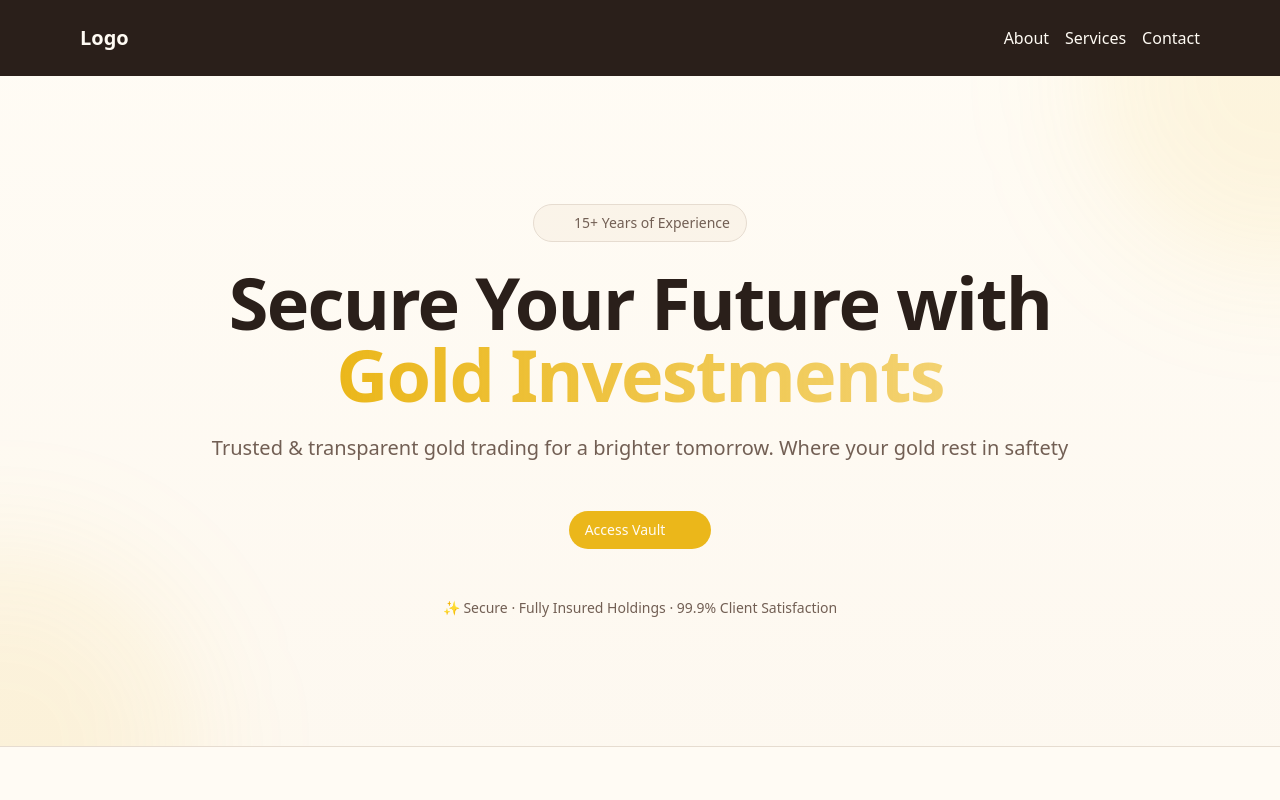
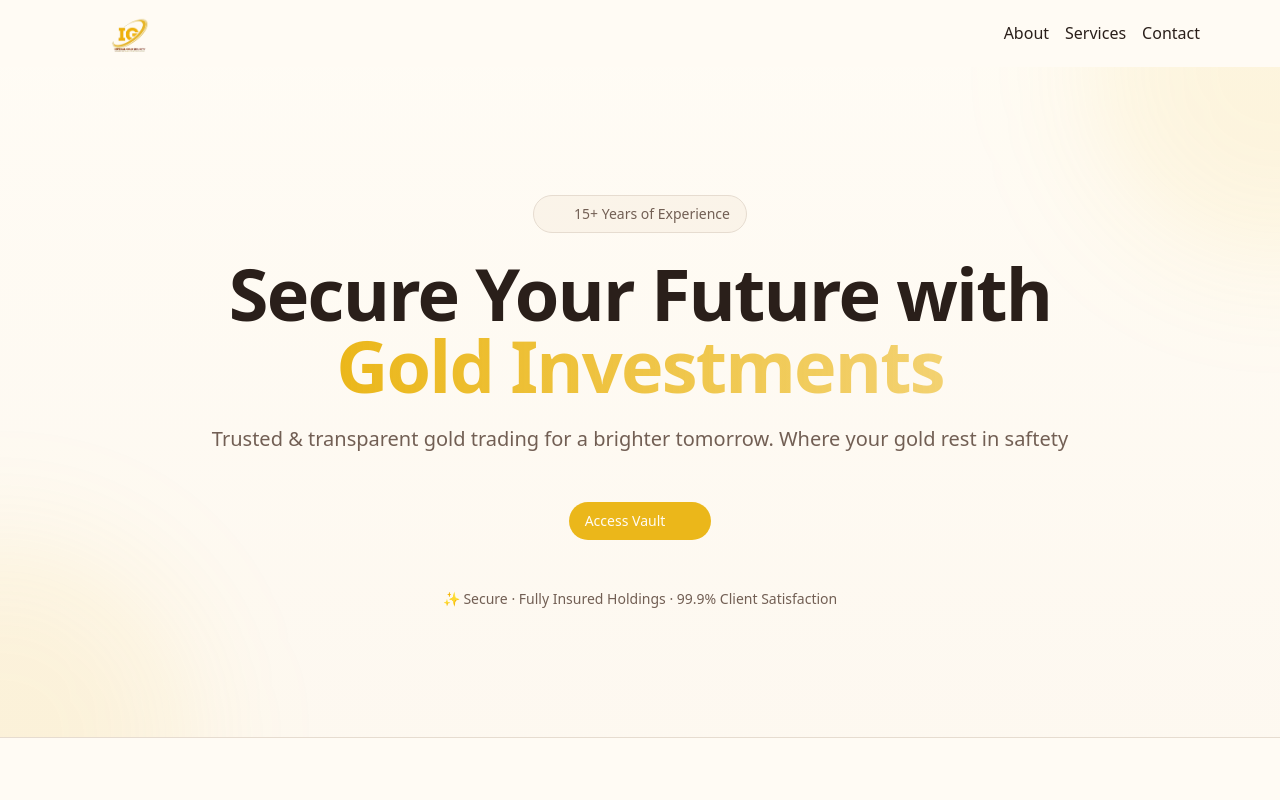
Before and after one commit to sphereCtrl-labs/gold-focus, a Next.js app: page / in a window 1280 px wide. Shown: the top 800 px of the page. Built offline with nearby package versions, Linux system fonts and the light colour scheme; some icons are missing.

Commit message:
refactor: added logo to navbar

```diff
--- a/components/landing/navbar.tsx
+++ b/components/landing/navbar.tsx
@@ -1,18 +1,22 @@
 import Link from "next/link";
+import Image from "next/image";
+import logo from "@/public/logo.JPG.png"
 
 
 export function Navbar() {
   return (
-    <nav className="bg-foreground from-background to-muted/20 flex items-center justify-between py-6 px-20">
-      <div className="text-xl font-bold text-background">Logo</div>
+    <nav className="bg-background from-background to-muted/20 flex items-center justify-between px-20">
+      <div className="text-xl font-bold text-foreground">
+        <Image src={logo} alt="Logo" width={100} height={40} />
+      </div>
       <div className=" space-x-4">
-        <Link href="#about" className="text-background hover:text-gray-900">
+        <Link href="#about" className="text-foreground hover:text-gray-900">
           About
         </Link>
-        <Link href="#services" className="text-background hover:text-gray-900">
+        <Link href="#services" className="text-foreground hover:text-gray-900">
           Services
         </Link>
-        <Link href="#contact" className="text-background hover:text-gray-900">
+        <Link href="#contact" className="text-foreground hover:text-gray-900">
           Contact
         </Link>
       </div>
```
Also changed, not shown: public/logo.JPG.png (added).
